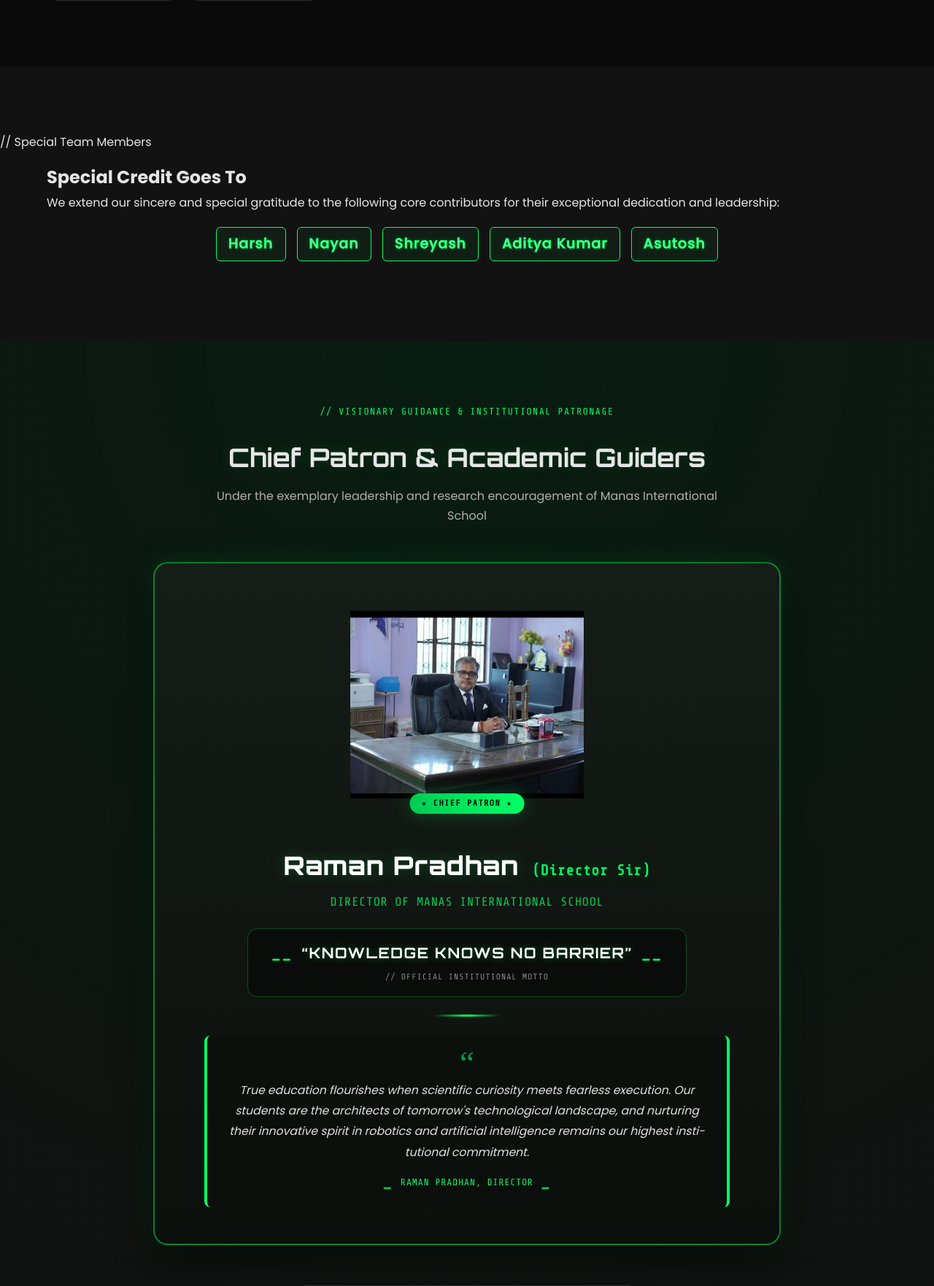
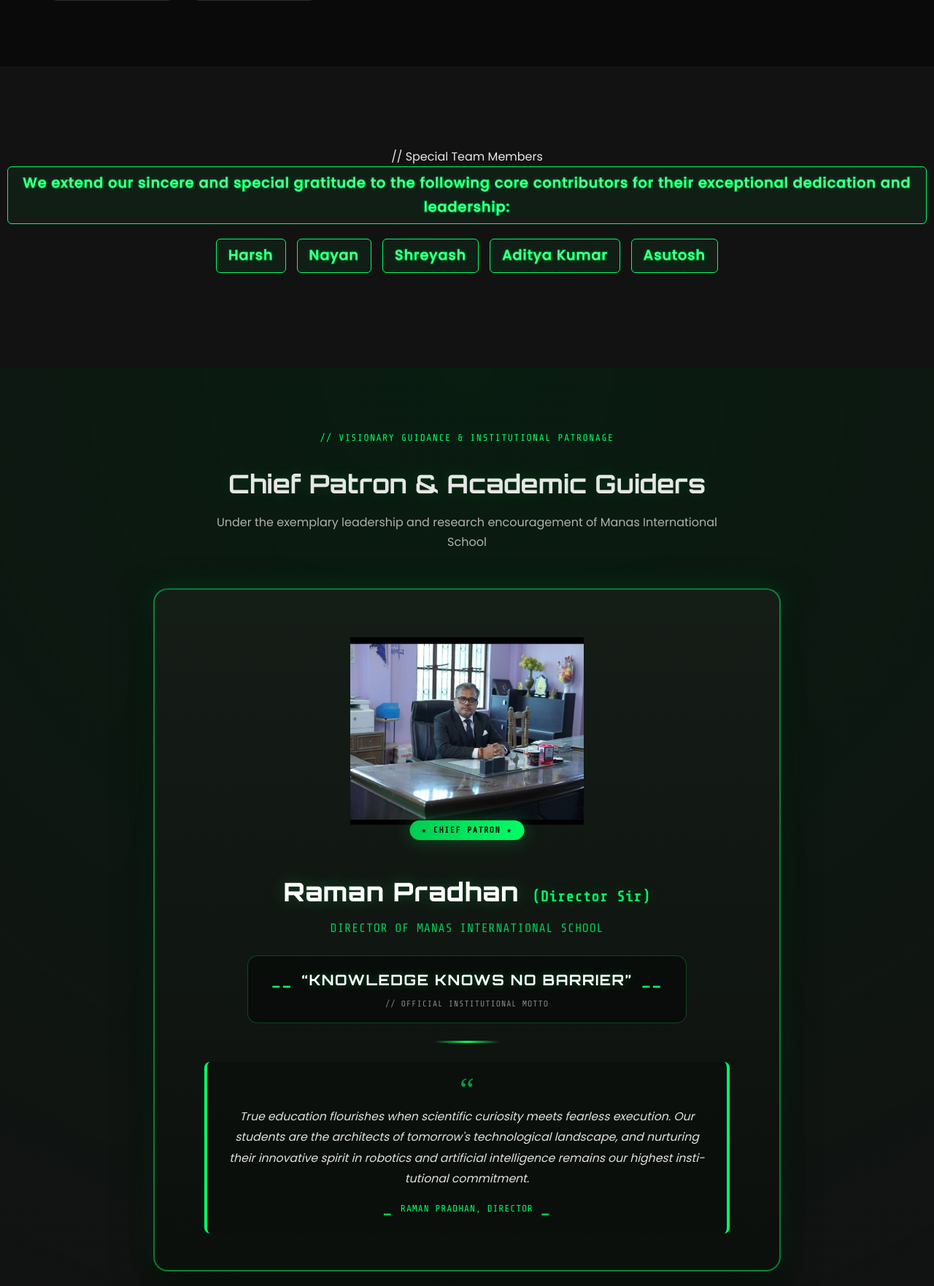
Before and after one commit to pratimask2021996-alt/roht-wheeler-bot, a Flask app: page /creds in a window 1280 px wide. Shown: the part 1139-2901 px from the top of the page at 73% size. Run offline with Flask 3, Linux system fonts and the light colour scheme.

Commit message:
Refactor special credits section layout
Moved special team members tag into a new div for better structure.

```diff
--- a/templates/creds.html
+++ b/templates/creds.html
@@ -75,10 +75,9 @@
 
 <!-- Section 2: Special Credit Goes To -->
 <section class="section credits-section-wrap">
-    <span class="section-tag">// Special Team Members</span>
-    <div class="container">
-        <div class="credits-section reveal">
-            <h2>Special Credit Goes To</h2>
+    <div class="special-credits">
+  <!-- Ye Naya Label Tag Add Karein -->
+  <span class="section-tag">// Special Team Members</span>
             <p class="credits-subtext">
                 We extend our sincere and special gratitude to the following core contributors for their
                 exceptional dedication and leadership:
```
